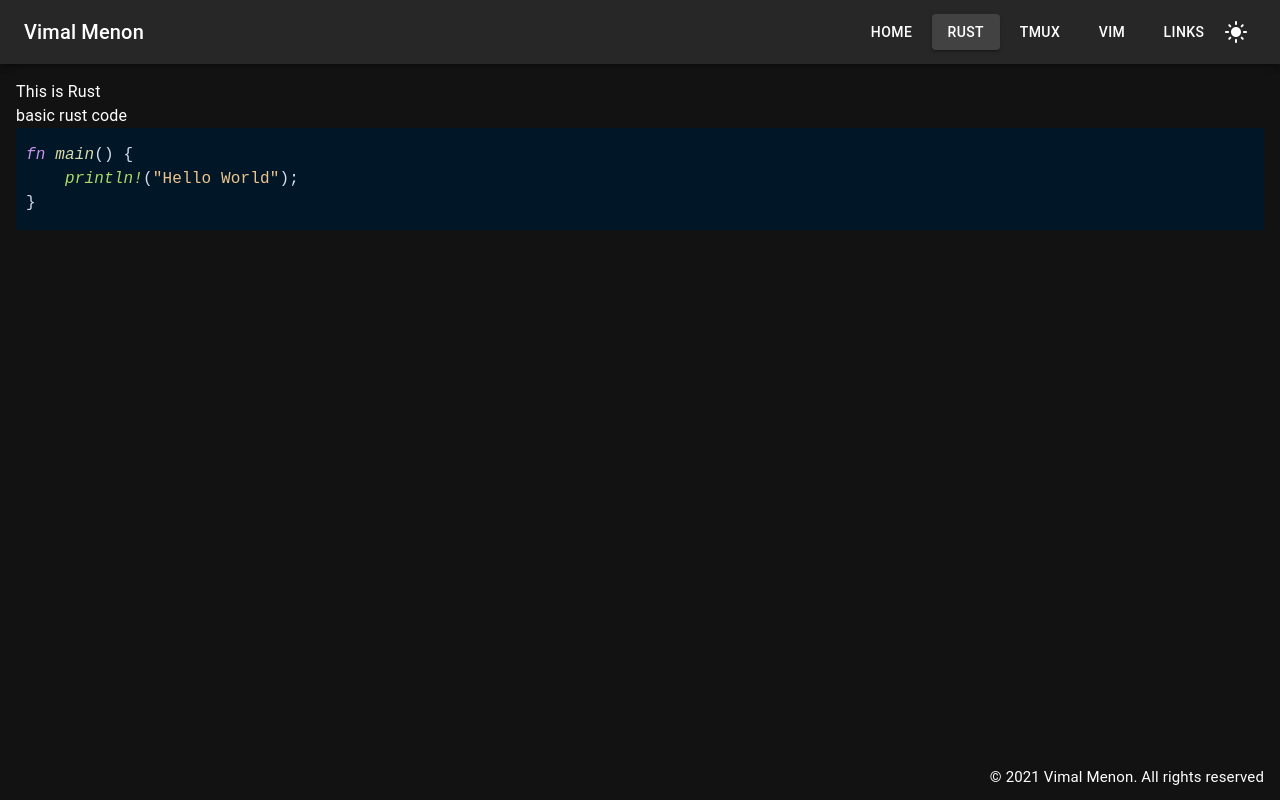
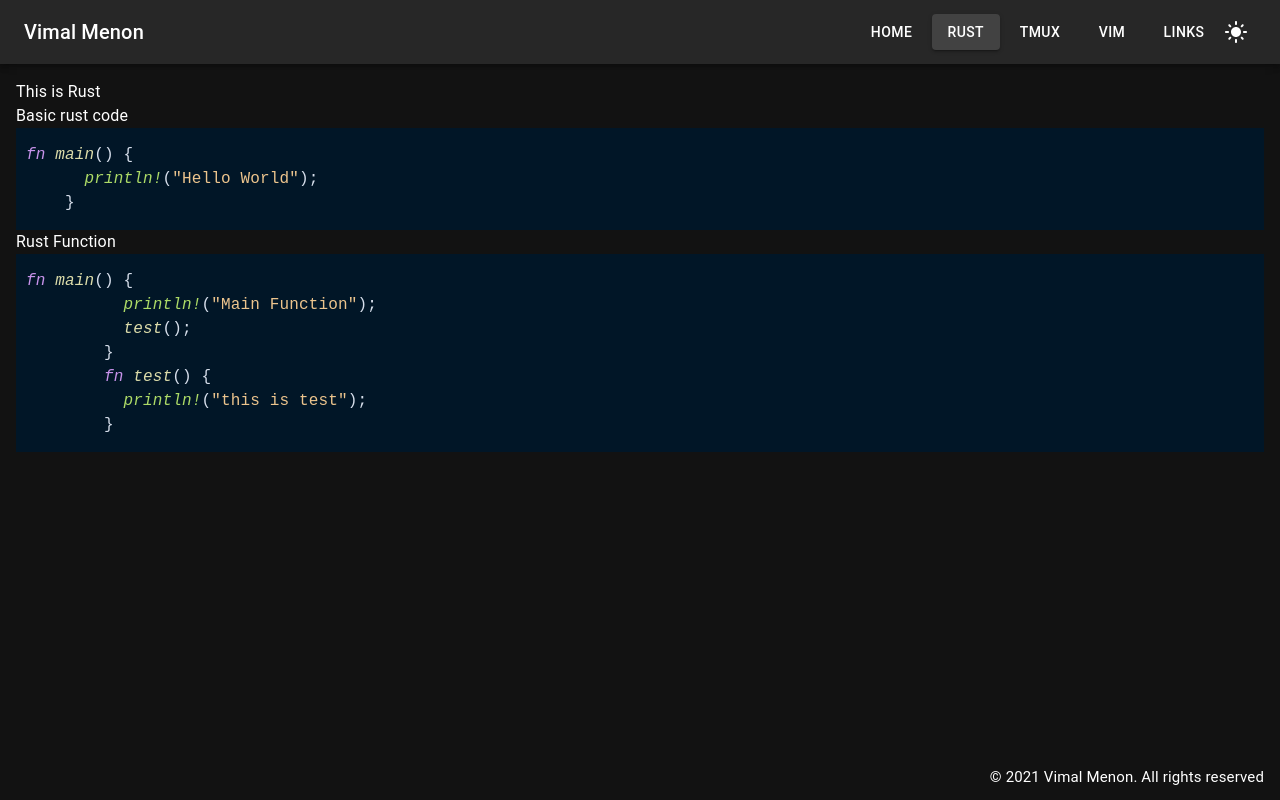
Before and after one commit to vimalmenon/frontend.vimalmenon.com, a Next.js app: page /rust in a window 1280 px wide. Built offline with nearby package versions, Linux system fonts and the light colour scheme; what @mui/material-nextjs would draw is missing.

Commit message:
update page

```diff
--- a/src/app/rust/page.tsx
+++ b/src/app/rust/page.tsx
@@ -11,11 +11,22 @@ const RustPage: NextPage = () => {
   return (
     <Box sx={{ display: 'flex', flexDirection: 'column' }}>
       This is Rust
-      <Box>basic rust code</Box>
+      <Box>Basic rust code</Box>
       <Highlight
         code={`fn main() {
-    println!("Hello World");
-}`}
+      println!("Hello World");
+    }`}
+        language="rust"
+      />
+      <Box>Rust Function</Box>
+      <Highlight
+        code={`fn main() {
+          println!("Main Function");
+          test();
+        }
+        fn test() {
+          println!("this is test");
+        }`}
         language="rust"
       />
     </Box>
```
